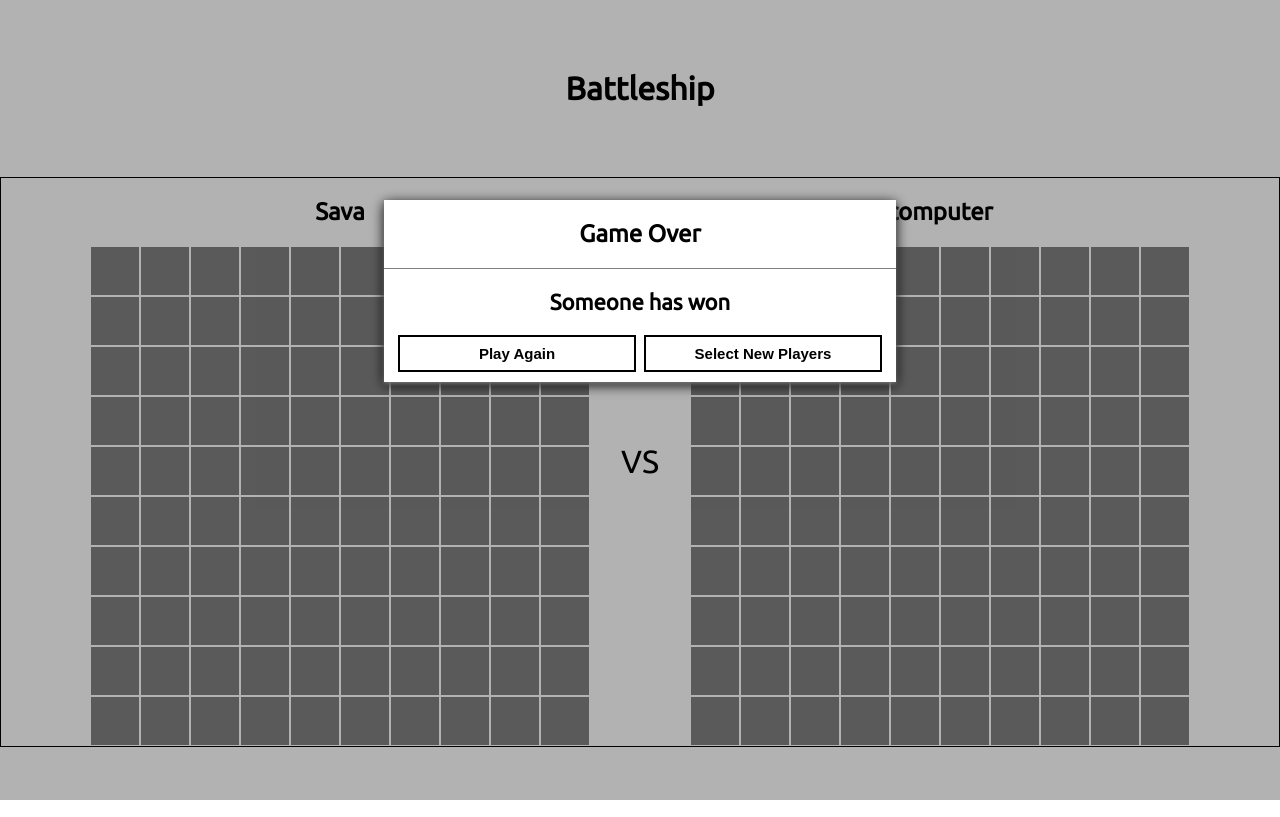
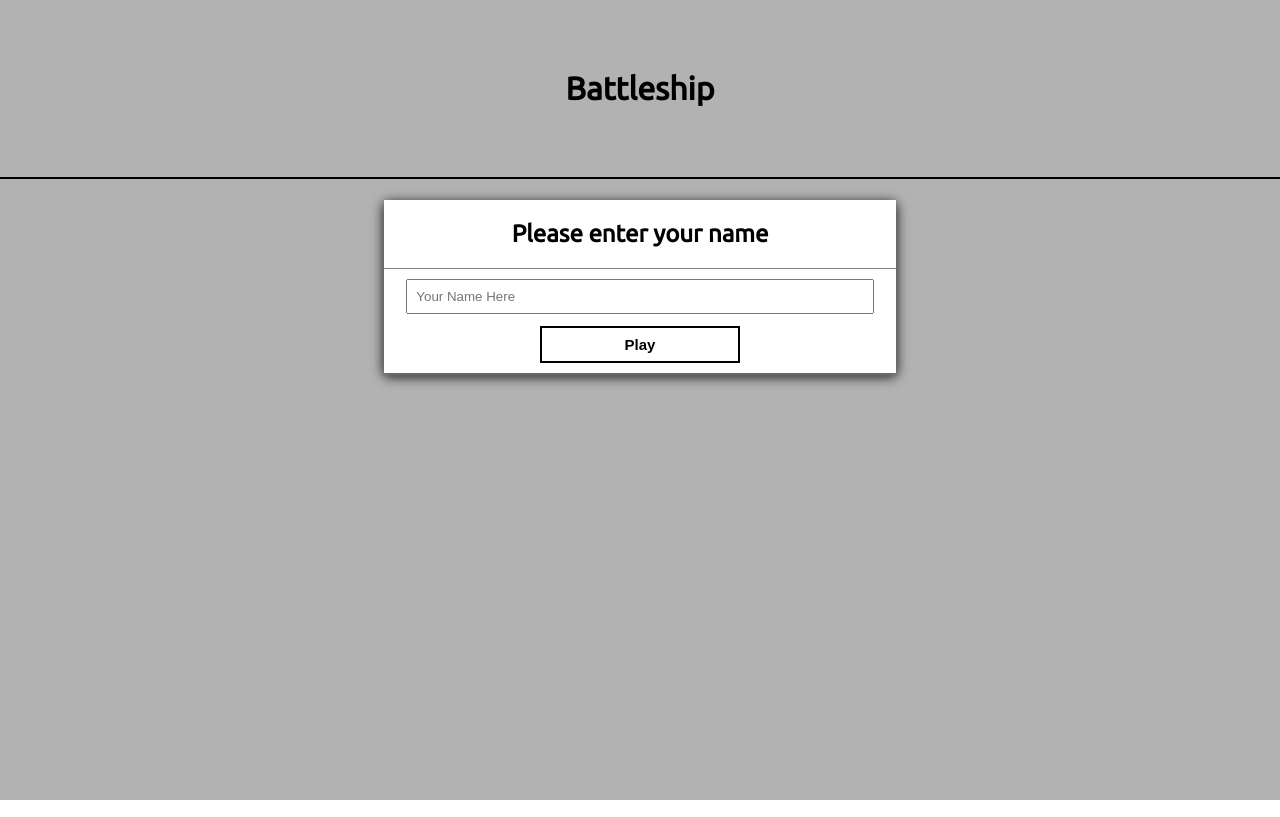
Before and after one commit to SavaVuckovic/Battleship, a website built with webpack: page src/index.html in a window 1280 px wide. Built offline with nearby package versions, Linux system fonts and the light colour scheme.

Commit message:
game can only be started after player inputs his name

```diff
--- a/src/index.html
+++ b/src/index.html
@@ -22,6 +22,21 @@
     </div>
   </div>
 
+  <!-- Player Name Modal -->
+  <div class="modal" id="player-name-modal">
+    <div class="modal-content">
+      <div class="modal-header">
+        <h2>Please enter your name</h2>
+      </div>
+      <div class="modal-body">
+        <form id="player-name-form">
+          <input type="text" name="player-name" placeholder="Your Name Here">
+          <button class="btn" type="submit">Play</button>
+        </form>
+      </div>
+    </div>
+  </div>
+
   <!-- Game Over Modal -->
   <div class="modal" id="game-over-modal">
     <div class="modal-content">
@@ -31,8 +46,8 @@
       <div class="modal-body">
         <h2 class="message">Someone has won</h2>
         <div class="buttons-wrapper">
-          <button id="play-again">Play Again</button>
-          <button id="refresh">Select New Players</button>
+          <button class="btn" id="play-again">Play Again</button>
+          <button class="btn" id="refresh">Select New Players</button>
         </div>
       </div>
     </div>
--- a/src/js/index.js
+++ b/src/js/index.js
@@ -1,15 +1,14 @@
 import '../scss/index.scss';
 import '../index.html';
-
 import Gameboard from './gameboard';
 import { Player, ComputerPlayer } from './players';
+import { createBoards, selectPlayerName } from './ui';
 
-import { createBoards } from './ui';
+selectPlayerName().then(playerName => {
+  const human = new Player(playerName);
+  const computer = new ComputerPlayer('computer');
+  const humanBoard = new Gameboard();
+  const computerBoard = new Gameboard();
 
-const human = new Player('Sava');
-const computer = new ComputerPlayer('computer');
-
-const humanBoard = new Gameboard();
-const computerBoard = new Gameboard();
-
-createBoards(human, humanBoard, computer, computerBoard);
+  createBoards(human, humanBoard, computer, computerBoard);
+});
--- a/src/js/ui.js
+++ b/src/js/ui.js
@@ -1,3 +1,31 @@
+// opens a modal allowing player to select his name
+export function selectPlayerName() {
+  const modal = document.querySelector('#player-name-modal');
+  const form = document.querySelector('#player-name-form');
+  // show the player name modal
+  toggleModal(modal);
+
+  return new Promise(resolve => {
+    form.addEventListener('submit', e => {
+      e.preventDefault();
+      // extract player name value
+      const playerName = e.target.elements['player-name'].value;
+      // hide the modal
+      toggleModal(modal);
+
+      resolve(playerName);
+    });
+  });
+};
+
+function toggleModal(modal) {
+  if (modal.style.display !== 'block') {
+    modal.style.display = 'block';
+  } else {
+    modal.style.display = 'none';
+  }
+}
+
 export function createBoards(human, humanGameboard, computer, computerGameboard) {
   const boardsContainer = document.querySelector('.boards');
 
--- a/src/scss/general.scss
+++ b/src/scss/general.scss
@@ -17,3 +17,17 @@ body {
 .template {
   display: none;
 }
+
+.btn {
+  width: 200px;
+  margin: 12px 4px 0;
+  padding: 8px;
+  font-size: 15px;
+  font-weight: bold;
+  background: #fff;
+  border: 2px solid black;
+  &:hover {
+    background: black;
+    color: white;
+  }
+}
--- a/src/scss/modal.scss
+++ b/src/scss/modal.scss
@@ -6,7 +6,7 @@
   height: 100%;
   width: 100%;
   background-color: rgba(0,0,0,0.3);
-  // display: none;
+  display: none;
   .modal-content {
     background: #fff;
     width: 40%;
@@ -31,18 +31,14 @@
       }
       .buttons-wrapper {
         display: flex;
-        button {
+        .btn {
           flex: 1;
-          margin: 0 4px;
+        }
+      }
+      #player-name-form {
+        input {
+          width: 95%;
           padding: 8px;
-          font-size: 15px;
-          font-weight: bold;
-          background: #fff;
-          border: 2px solid black;
-          &:hover {
-            background: black;
-            color: white;
-          }
         }
       }
     }
```
